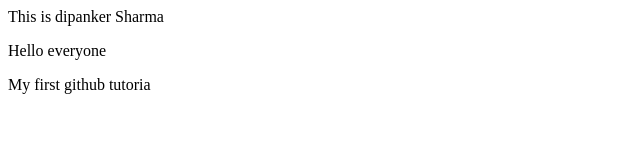
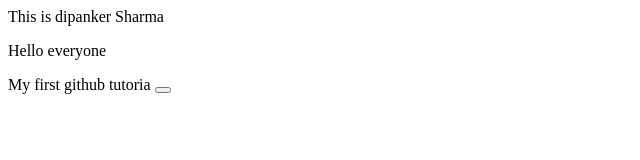
Before and after one commit to dipankersharma/localrepo, a plain HTML site: page localrepo/index.html in a window 1280 px wide. Shown: the full height of the page, 0-640 px from the left. Drawn offline with Linux system fonts and the light colour scheme.

Commit message:
button add

```diff
--- a/localrepo/index.html
+++ b/localrepo/index.html
@@ -1,3 +1,3 @@
 <p>This is dipanker Sharma</p>
 <p>Hello everyone</p>
-<p>My first github tutoria</p>
+<p>My first github tutoria <button></button></p>
```
